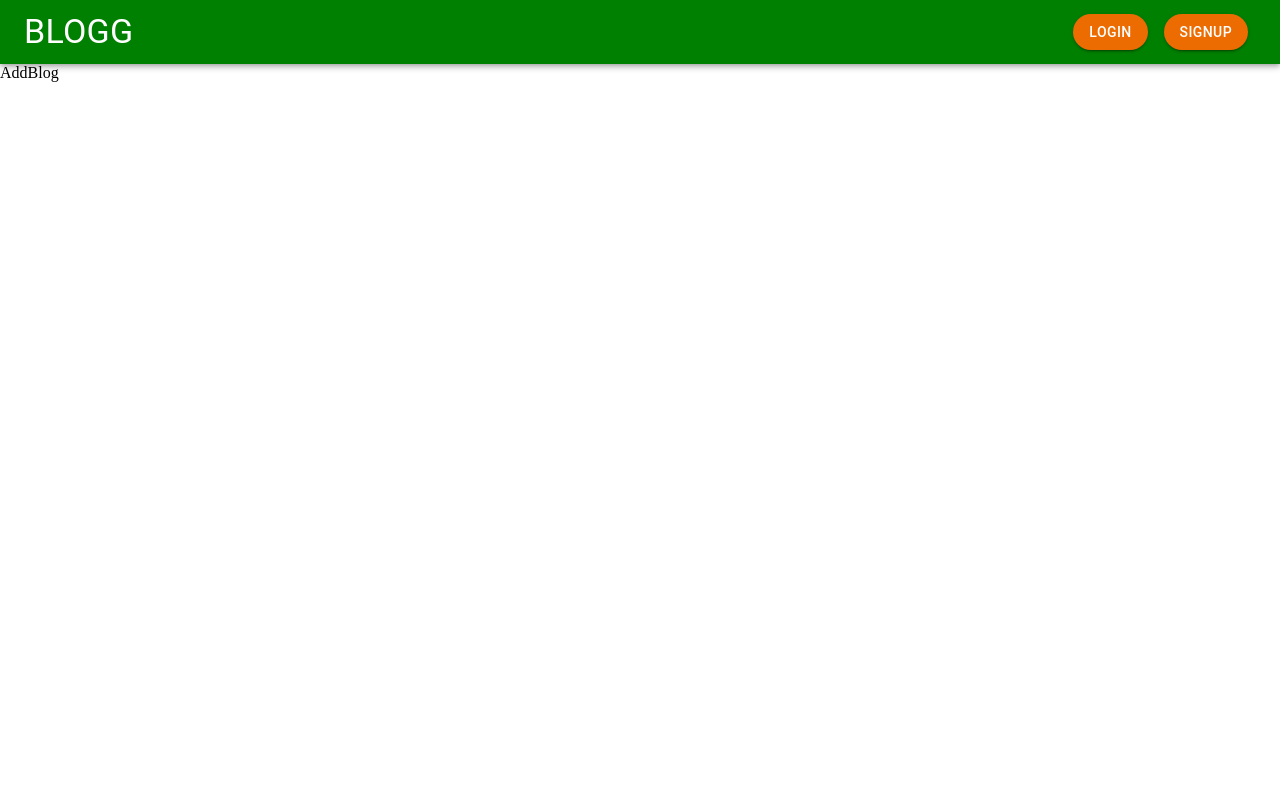
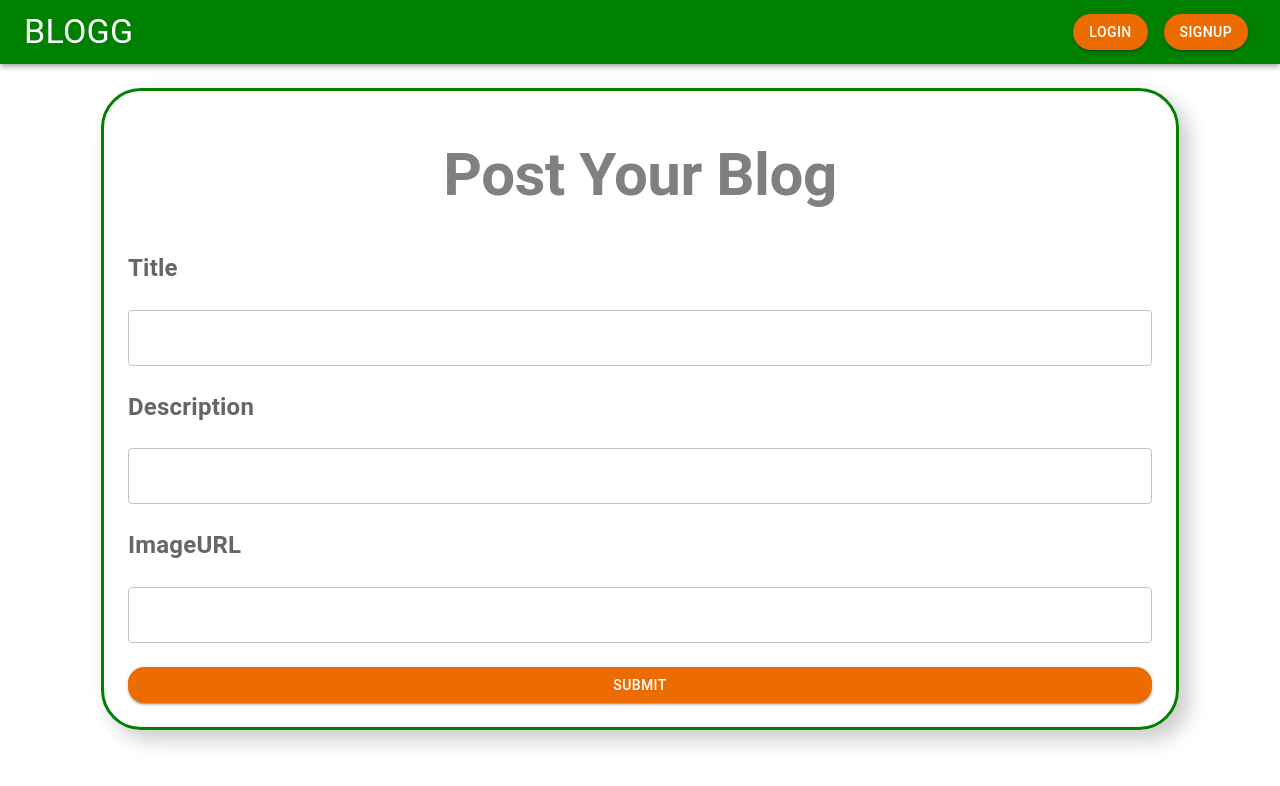
Before and after one commit to imran7908/mern-blogg, a React (Create React App) app in the folder frontend/: page /blogs/add in a window 1280 px wide. Shown: the top 786 px of the page. Built offline with nearby package versions, Linux system fonts and the light colour scheme; the HTML template or start-up script is replaced by a standard one.

Commit message:
add blog functionality done

```diff
--- a/frontend/src/components/AddBlog.js
+++ b/frontend/src/components/AddBlog.js
@@ -1,9 +1,113 @@
-import React from 'react'
+import { Box, Typography, InputLabel, TextField, Button } from "@mui/material";
+import React, { useState } from "react";
+import axios from "axios";
 
 const AddBlog = () => {
+  const [inputs, setInputs] = useState({
+    title: "",
+    description: "",
+    imageURL: "",
+  });
+
+  const handleChange = (e) => {
+    setInputs((prevState) => ({
+      ...prevState,
+      [e.target.name]: e.target.value,
+    }));
+  };
+
+  const sendRequest = async () => {
+    const res = await axios
+      .post("http://127.0.0.1:5000/blogs/add", {
+        title: inputs.title,
+        description: inputs.description,
+        image: inputs.imageURL,
+        user: localStorage.getItem("userId"),
+      })
+      .catch((err) => console.log(err));
+
+    const data = await res.data;
+    return data;
+  };
+
+  const handleSubmit = (e) => {
+    e.preventDefault();
+    console.log(inputs);
+    sendRequest().then((data) => console.log(data));
+  };
+
   return (
-    <div>AddBlog</div>
-  )
-}
+    <div>
+      <form onSubmit={handleSubmit}>
+        <Box
+          border={3}
+          borderColor="green"
+          borderRadius={10}
+          boxShadow="10px 10px 20px #ccc"
+          padding={3}
+          margin={"auto"}
+          marginTop={3}
+          display="flex"
+          flexDirection="column"
+          width={"80%"}
+        >
+          <Typography
+            fontWeight="bold"
+            padding={3}
+            color="grey"
+            variant="h2"
+            textAlign={"center"}
+          >
+            Post Your Blog
+          </Typography>
+          <InputLabel
+            sx={{ mb: 1, mt: 2, fontSize: "24px", fontWeight: "bold" }}
+          >
+            Title
+          </InputLabel>
+          <TextField
+            name="title"
+            onChange={handleChange}
+            value={inputs.title}
+            margin="normal"
+            variant="outlined"
+          />
+          <InputLabel
+            sx={{ mb: 1, mt: 2, fontSize: "24px", fontWeight: "bold" }}
+          >
+            Description
+          </InputLabel>
+          <TextField
+            name="description"
+            onChange={handleChange}
+            value={inputs.description}
+            margin="normal"
+            variant="outlined"
+          />
+          <InputLabel
+            sx={{ mb: 1, mt: 2, fontSize: "24px", fontWeight: "bold" }}
+          >
+            ImageURL
+          </InputLabel>
+          <TextField
+            name="imageURL"
+            onChange={handleChange}
+            value={inputs.imageURL}
+            margin="normal"
+            variant="outlined"
+          />
+          <Button
+            sx={{ mt: 2, borderRadius: 4 }}
+            variant="contained"
+            color="warning"
+            type="submit"
+          >
+            Submit
+          </Button>
+        </Box>
+      </form>
+    </div>
+  );
+};
 
-export default AddBlog
+export default AddBlog;
--- a/frontend/src/components/Blog.js
+++ b/frontend/src/components/Blog.js
@@ -26,7 +26,7 @@
         <CardHeader
           avatar={
             <Avatar sx={{ bgcolor: "red" }} aria-label="recipe">
-              {userName}
+              {userName.charAt(0)}
             </Avatar>
           }
           title={title}
@@ -40,6 +40,8 @@
         />
         <CardContent>
           <Typography variant="body2" color="text.secondary">
+            <b>{userName}</b>
+            {": "}
             {description}
           </Typography>
         </CardContent>
--- a/frontend/src/components/Header.js
+++ b/frontend/src/components/Header.js
@@ -29,6 +29,7 @@
             >
               <Tab LinkComponent={Link} to="/blogs" label="All Blogs" />
               <Tab LinkComponent={Link} to="/myBlogs" label="My Blogs" />
+              <Tab LinkComponent={Link} to="/blogs/add" label="Add Blog" />
             </Tabs>
           </Box>
         )}
--- a/frontend/src/components/UserBlogs.js
+++ b/frontend/src/components/UserBlogs.js
@@ -3,7 +3,7 @@
 import Blog from "./Blog";
 
 const UserBlogs = () => {
-  const [blogs, setBlogs] = useState();
+  const [user, setUser] = useState();
   const id = localStorage.getItem("userId");
   const sendRequest = async () => {
     const res = await axios
@@ -14,19 +14,21 @@
   };
 
   useEffect(() => {
-    sendRequest().then((data) => setBlogs(data.blogs.blogs));
+    sendRequest().then((data) => setUser(data.user));
   }, []);
-  console.log(blogs);
+  console.log(user);
 
   return (
     <div>
-      {blogs &&
-        blogs.map((blog, index) => (
+      {user &&
+        user.blogs &&
+        user.blogs.map((blog, index) => (
           <Blog
+            key={index}
             title={blog.title}
             description={blog.description}
             imageURL={blog.image}
-            userName={blog.user.name}
+            userName={user.name}
           />
         ))}
     </div>
```
Also changed, not shown: 1 other file (tests, documents, lock files or other folders).
